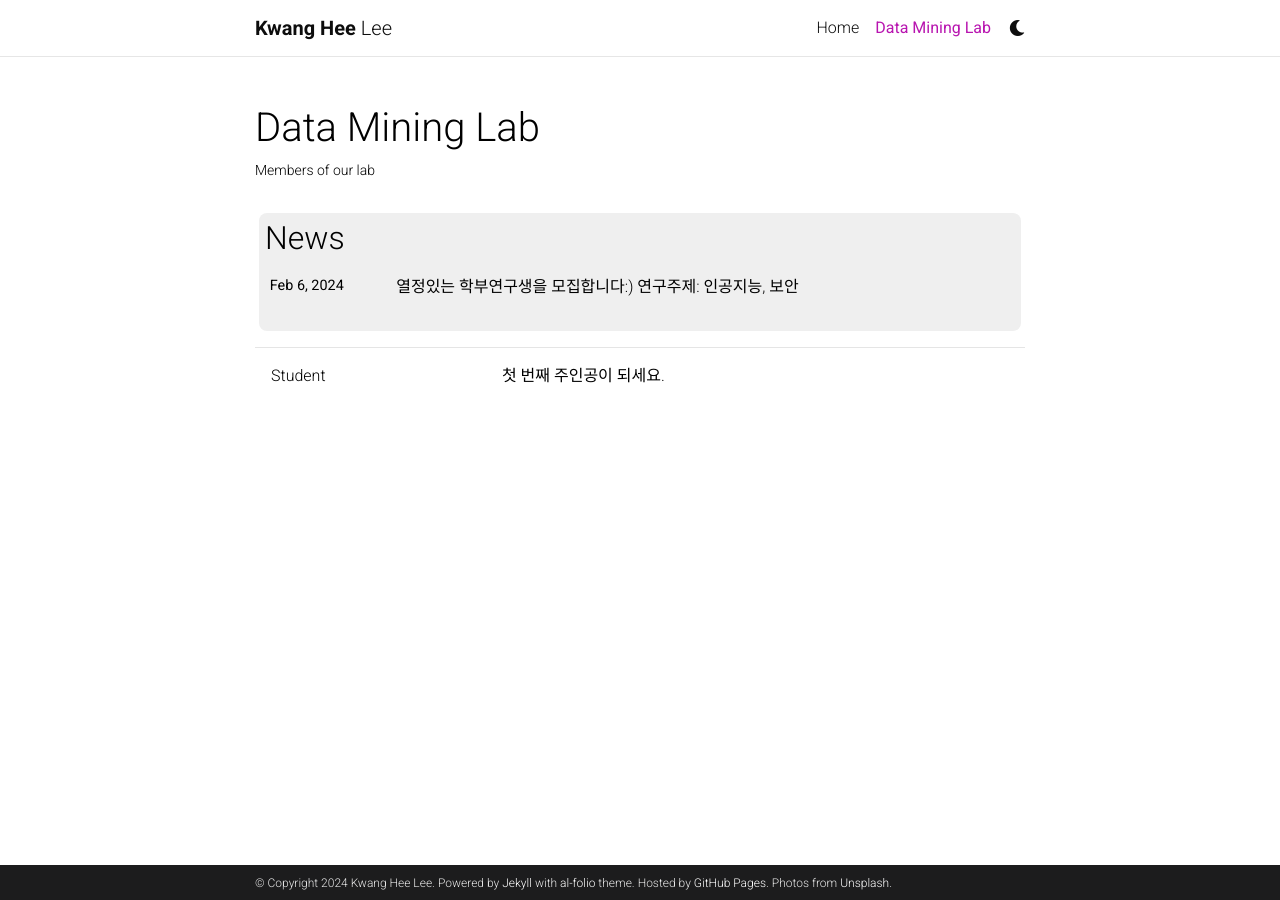
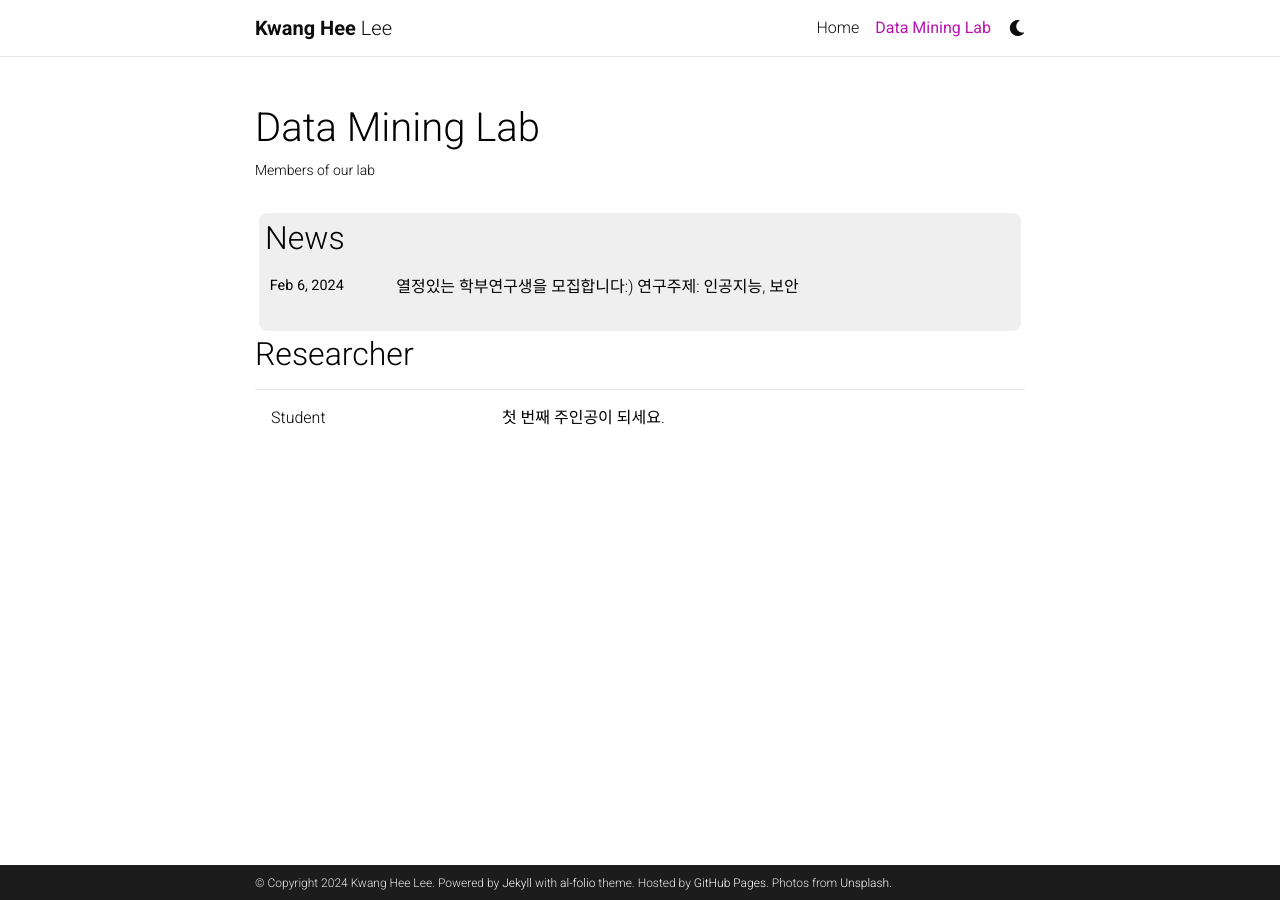
Before and after one commit to kwangheeya/kwangheeya.github.io, a Jekyll site: the page built from _pages/profiles.md, in a window 1280 px wide. Built offline with Jekyll 4.4.1, drawn with Linux system fonts in a browser that asks for light colours; comment, search, counter and statistics services are not loaded; a style sheet for code colours, icons or effects is not loaded.

Commit message:
Update profiles.html

```diff
--- a/_layouts/profiles.html
+++ b/_layouts/profiles.html
@@ -10,6 +10,7 @@ layout: page
       {%- include news.html %}
       </div>
     {%- endif %}
+    <h2>Researcher</h2>
     {% if page.profiles %}
       {% for profile in page.profiles %}
         <hr>
```
